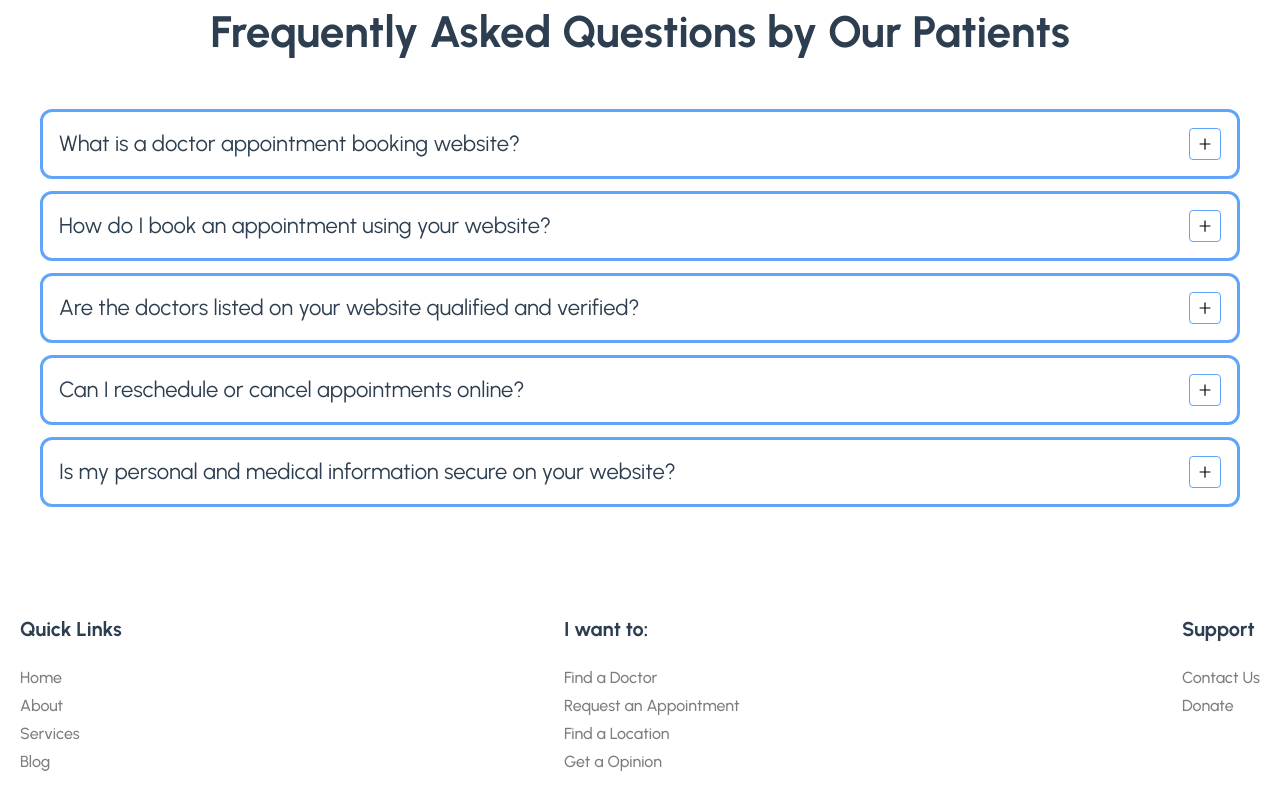
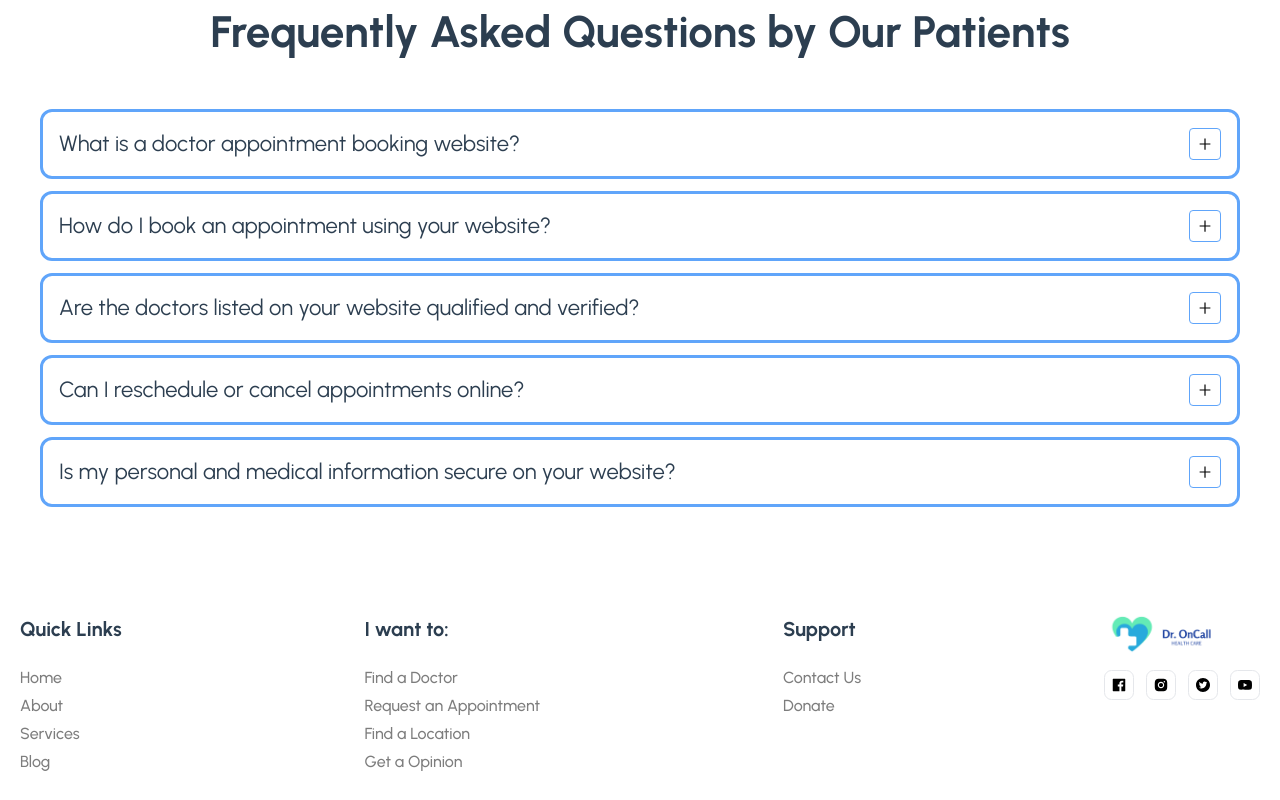
Before and after one commit to RavinduKavinda/doctor-appointment-booking, a React (Vite) app in the folder frontend/: page / in a window 1280 px wide. Shown: the part 4923-5723 px from the top of the page. Built offline with nearby package versions, Linux system fonts and the light colour scheme; a web font is replaced by a local one.

Commit message:
footer logo

```diff
--- a/frontend/src/components/Footer/Footer.jsx
+++ b/frontend/src/components/Footer/Footer.jsx
@@ -129,7 +129,19 @@ const Footer = () => {
             </ul>
           </div>
 
+          {/* logo */}
+          <div>
+            <img src={logo} alt="" className="max-h-10" />
+            <div className="flex items-center gap-3 mt-4">
+              {socialMedia.map((item, index) => (
+                <Link to={Link.path} key={index} className="w-[30px] h-[30px] border border-solid rounded-[25%] flex items-center justify-center
+                group hover:bg-primaryColor">
+                  {item.icon}
+                </Link>))}
+            </div>
+          </div>
         </div>
+
       </div>
     </footer>
   )
```
